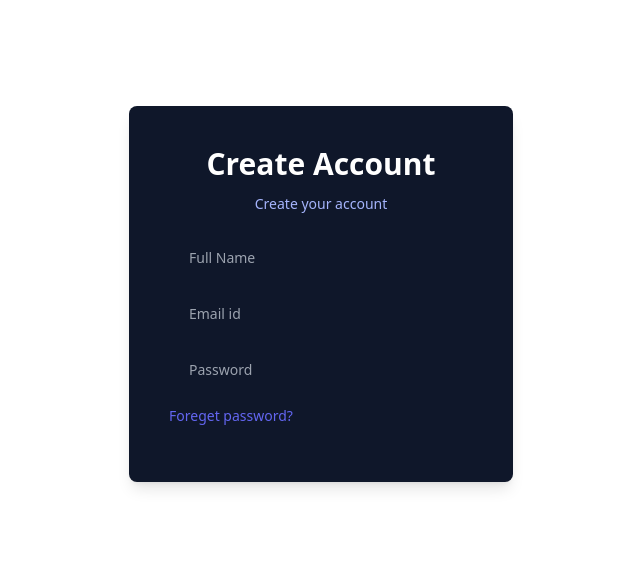
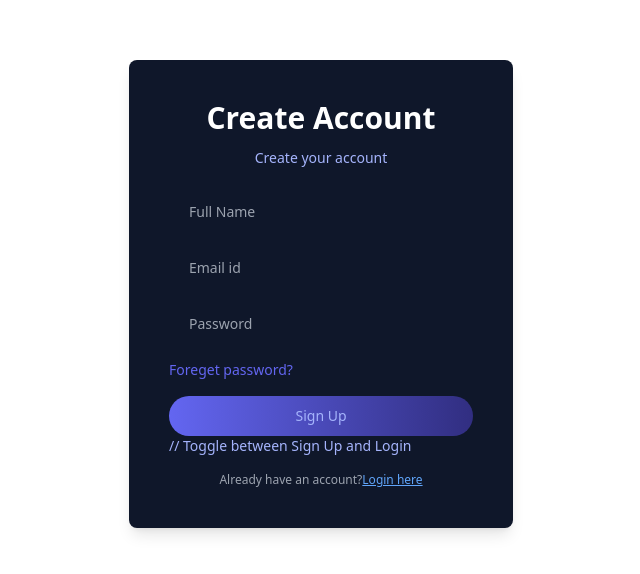
Before and after one commit to Aadarshagautam/Daily-Task, a React (Vite) app in the folder vite-project/: page /login in a window 1280 px wide. Shown: the part 106-680 px from the top of the page, without its empty margins (319-959 px from the left). Built offline with nearby package versions, Linux system fonts and the light colour scheme.

Commit message:
Login.jsx

```diff
--- a/vite-project/src/Pages/Auth/Login.jsx
+++ b/vite-project/src/Pages/Auth/Login.jsx
@@ -1,24 +1,43 @@
 import React,{useState} from 'react'
+import { useNavigate } from 'react-router-dom';
+
 
 const Login = () => {
+
+  const navigate = useNavigate();
   const [state, setState] = useState('Sign Up');
+  const [name, setName]= useState('');
+  const [email, setEmail]= useState('');
+  const [password, setPassword]= useState('');
   return (
     <div className="flex items-center justify-center min-h-screen px-6 sm:px-0 bg-gradient-to-br from -blue-200 to-purple-400">
       <div className="bg-slate-900 p-10 rounded-lg shadow-lg w-full sm:w-96 text-indigo-300 text-sm ">
       <h2 className="text-3xl font-semibold text-white text-center mb-3">{state==='Sign Up'? 'Create Account':'Login'}</h2>
       <p className="text-center text-sm mb-6">{state==='Sign Up'? 'Create your account':'Login to your accounr!'}</p>
       <form>
+
+        {state==='Sign Up' && (
         <div className='mb-4 flex items-center gap-3 w-full px-5 py-2.5 rounded-full bg-[#33A5C]'>
-          <input className="bg-transparent outline-none" type="text" placeholder="Full Name" required />
+          <input onChange={e => setName(e.target.value)} value={name} className="bg-transparent outline-none" type="text" placeholder="Full Name" required />
+        </div>
+      )}
+        <div className='mb-4 flex items-center gap-3 w-full px-5 py-2.5 rounded-full bg-[#33A5C]'>
+          <input onChange={e => setEmail(e.target.value)} value={email} className="bg-transparent outline-none" type="email" placeholder="Email id" required />
         </div>
         <div className='mb-4 flex items-center gap-3 w-full px-5 py-2.5 rounded-full bg-[#33A5C]'>
-          <input className="bg-transparent outline-none" type="email" placeholder="Email id" required />
+          <input onChange={e => setPassword(e.target.value)} value={password} className="bg-transparent outline-none" type="password" placeholder="Password" required />
         </div>
-        <div className='mb-4 flex items-center gap-3 w-full px-5 py-2.5 rounded-full bg-[#33A5C]'>
-          <input className="bg-transparent outline-none" type="password" placeholder="Password" required />
-        </div>
-        <p className='mb-4 text-indigo-500 cursor-pointer'>Foreget password?</p>
+        <p onClick={()=>navigate("/reset-password")} className='mb-4 text-indigo-500 cursor-pointer'>Foreget password?</p>
+        <button className='w-full py-2.5 rounded-full bg-gradient-to-r from-indigo-500 to-indigo-900'>{state}</button>
       </form>
+      // Toggle between Sign Up and Login
+      {state ==='Sign Up'?(<p className='text-gray-400 text-center text-xs mt-4'>Already have an account?{''}
+        <span onClick={()=>setState('Login')} className='text-blue-400 cursor-pointer underline'>Login here</span>
+      </p>):(<p className='text-gray-400 text-center text-xs mt-4'>Don't have an account?{''}
+        <span onClick={()=>setState('Sign Up')} className='text-blue-400 cursor-pointer underline'>Sign Up</span>
+      </p>)}
+
+
       </div>
 
     </div>
--- /dev/null
+++ b/vite-project/src/context/AppContext.jsx
@@ -0,0 +1,3 @@
+import { createContext } from "react";
+
+export const AppContext = createContext();
```
